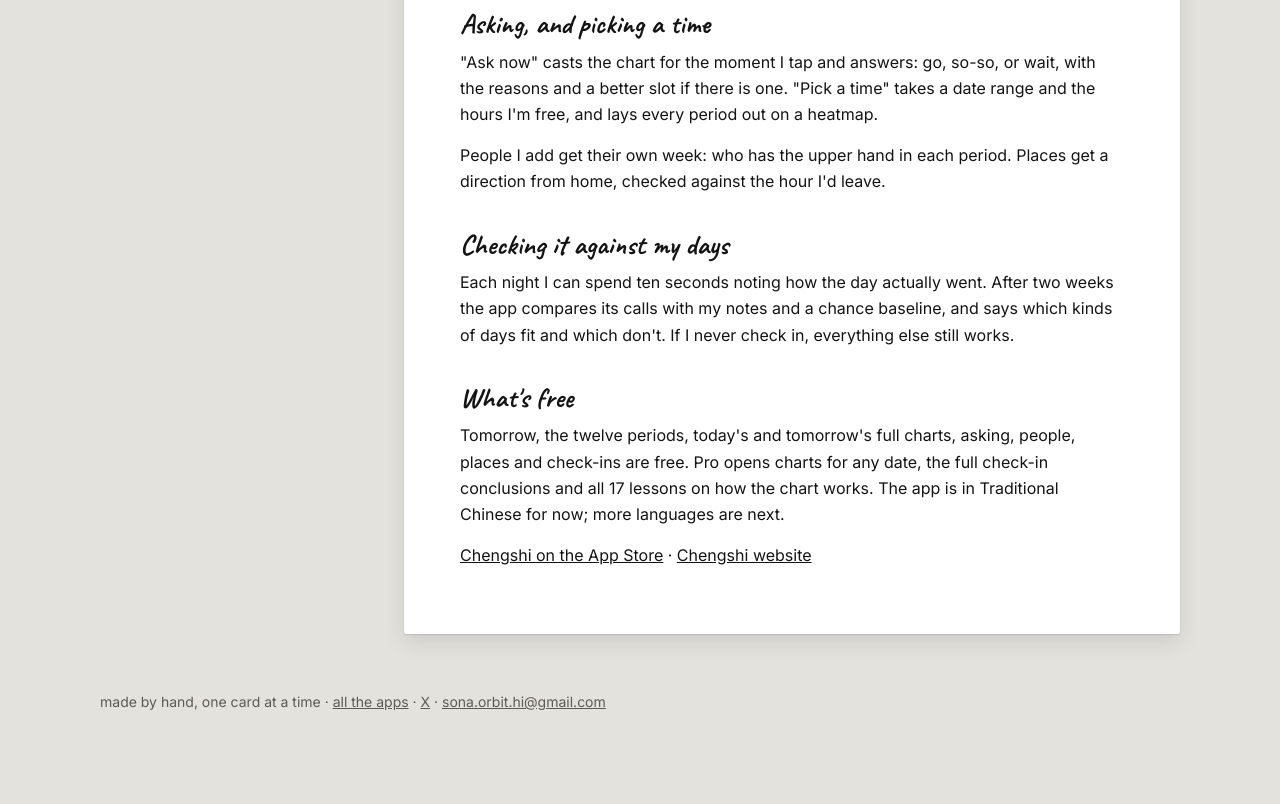
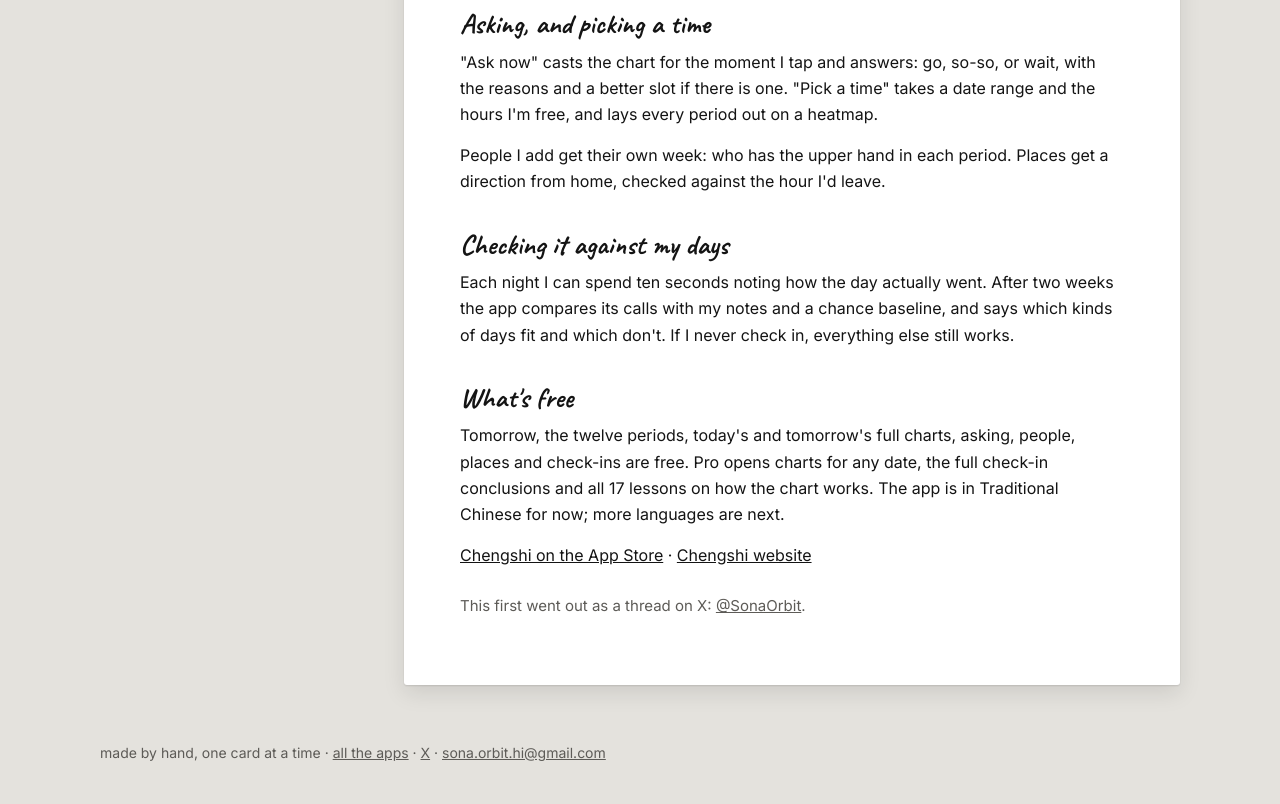
Before and after one commit to sona-orbit/sona-orbit.github.io, a plain HTML site: page blog/picking-a-time-on-my-phone/index.html in a window 1280 px wide. Shown: the part 976-1780 px from the top of the page. Before the commit the page ends 1729 px from the top, so only its background shows below. Drawn offline with Linux system fonts and the light colour scheme.

Commit message:
Link the Chengshi post to its X thread
Co-Authored-By: Claude Opus 5.5 <noreply@anthropic.com>

```diff
--- a/blog/picking-a-time-on-my-phone/index.html
+++ b/blog/picking-a-time-on-my-phone/index.html
@@ -144,7 +144,7 @@ footer{max-width:1120px;margin:0 auto;padding:0 20px 40px;font-size:.875rem;colo
 <h2>What&#x27;s free</h2>
 <p>Tomorrow, the twelve periods, today&#x27;s and tomorrow&#x27;s full charts, asking, people, places and check-ins are free. Pro opens charts for any date, the full check-in conclusions and all 17 lessons on how the chart works. The app is in Traditional Chinese for now; more languages are next.</p>
 <p><a href="https://apps.apple.com/app/id6836862963">Chengshi on the App Store</a> · <a href="https://sona-orbit.github.io/chengshi/">Chengshi website</a></p>
-</article></main>
+<p class="src">This first went out as a thread on X: <a href="https://x.com/SonaOrbit/status/2125423019594244461">@SonaOrbit</a>.</p></article></main>
 <aside class="side" aria-label="About this diary"><div class="note"><p class="b">Work diary</p><p>One person, a dozen small apps. I write down what I actually did and the numbers.</p></div><h2>entries</h2><ol><li><time datetime="2026-11-25">November 25, 2026</time><a href="/blog/picking-a-time-on-my-phone/" aria-current="page">Picking a time, on my phone</a></li><li><time datetime="2026-11-22">November 22, 2026</time><a href="/blog/why-agents-get-worse-with-memory/">Why agents get worse the more they remember</a></li><li><time datetime="2026-11-22">November 22, 2026</time><a href="/blog/agent-memory-keep-and-prune/">Agent 越用越笨？記憶和技能要會留，也要會砍</a></li><li><time datetime="2026-11-20">November 20, 2026</time><a href="/blog/keep-agent-skills-in-folders/">Keep your agent skills in folders, not global</a></li><li><time datetime="2026-11-20">November 20, 2026</time><a href="/blog/skills-in-folders-not-global/">技能不放全域：用資料夾組織 AI agent 的技能</a></li><li><time datetime="2026-11-20">November 20, 2026</time><a href="/blog/i-only-remember-what-i-write/">I only remember what I write</a></li><li><time datetime="2026-11-19">November 19, 2026</time><a href="/blog/after-app-review/">Nine apps were waiting for App Review. Here is what happened.</a></li><li><time datetime="2026-11-16">November 16, 2026</time><a href="/blog/a-day-of-looking-after-11-apps/">A day of looking after 11 apps, alone</a></li></ol></aside>
 </div>
 <footer>made by hand, one card at a time · <a href="/">all the apps</a> · <a href="https://x.com/SonaOrbit">X</a> · <a href="mailto:sona.orbit.hi@gmail.com">sona.orbit.hi@gmail.com</a></footer>
```
